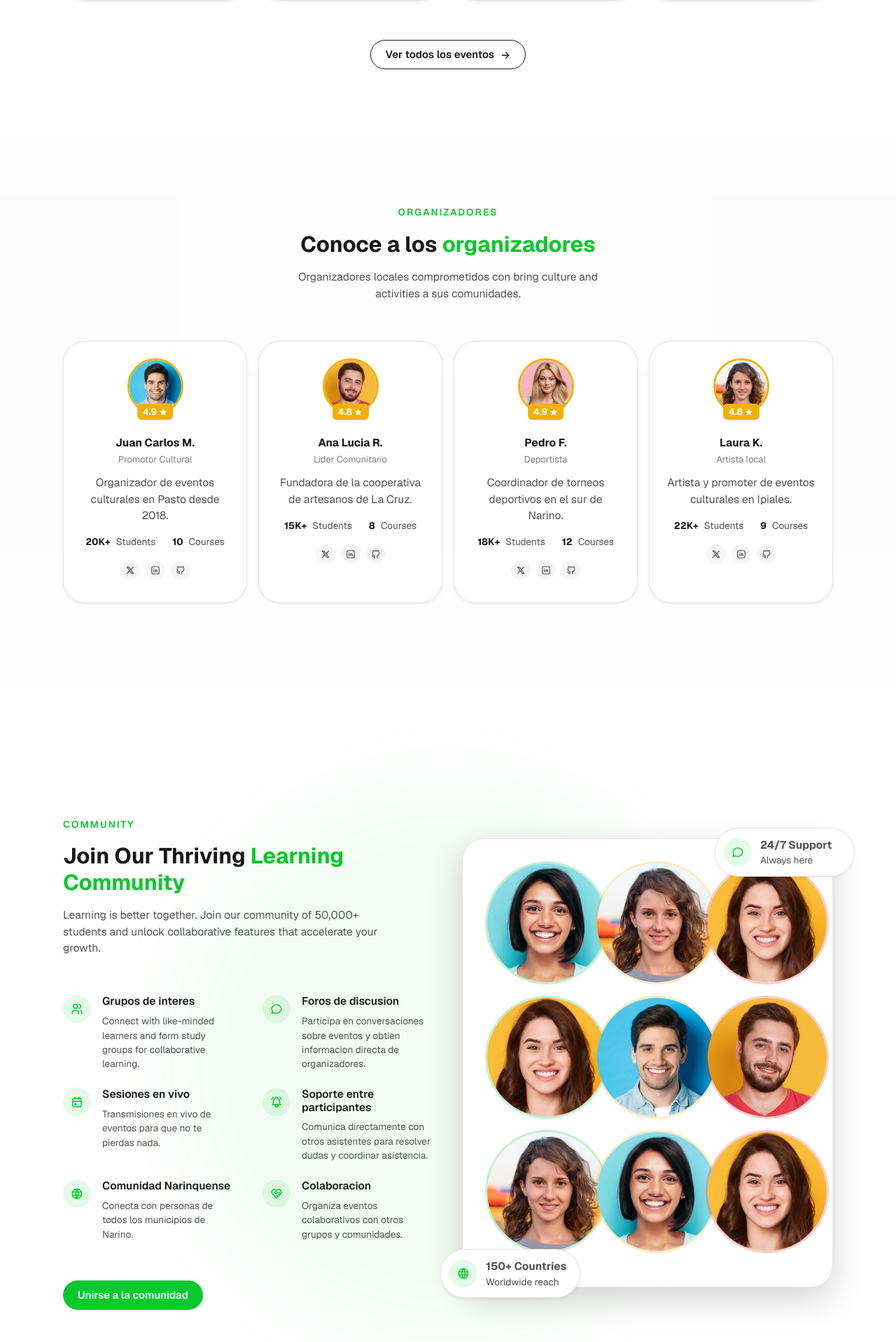
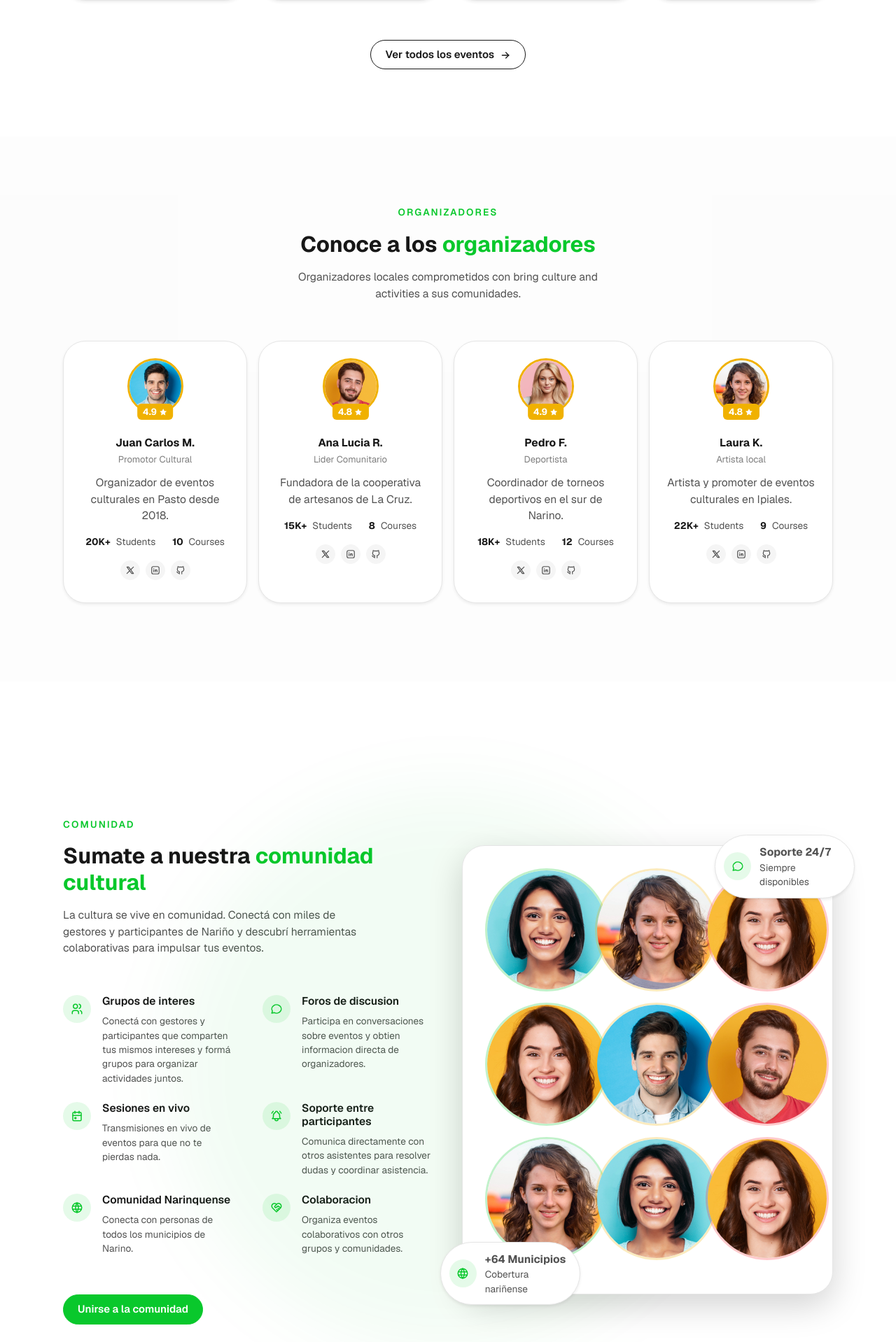
Before and after one commit to aylludev/AgendateNarino, a Django app: page / in a window 1280 px wide. Shown: the part 1501-3419 px from the top of the page at 70% size. Run offline with Django 4.2, Linux system fonts and the light colour scheme; some libraries are stand-ins or nearby versions.

Commit message:
fix(home): alinear IDs de secciones con navbar y traducir comunidad
El navbar apunta a #eventos #organizadores #comunidad #testimonios
pero el body tenia id=courses id=mentor id=group id=testimonials
(mezcla espanol/ingles de la plantilla Vite original).

- courses->eventos, mentor->organizadores, group->comunidad,
  testimonials->testimonios
- traduce el contenido en ingles de la seccion comunidad
  (eyebrow, h2, parrafo, '24/7 Support', '150+ Countries',
  'Connect with like-minded learners...')
- quita 'Precios' del navbar (no hay seccion correspondiente)

```diff
--- a/templates/home/index.html
+++ b/templates/home/index.html
@@ -190,7 +190,7 @@
         </div>
       </div>
   </section>
-  <section class="py-lg-13 py-8" id="courses">
+  <section class="py-lg-13 py-8" id="eventos">
     <div class="container">
       <div class="row text-center">
         <div class="col-lg-6 mx-auto">
@@ -545,7 +545,7 @@
 
   </section>
 
-  <section class="py-lg-13 py-8 bg-light bg-opacity-25" id="mentor">
+  <section class="py-lg-13 py-8 bg-light bg-opacity-25" id="organizadores">
     <div class="container">
       <div class="row text-center">
         <div class="col-lg-5 mx-auto">
@@ -861,19 +861,18 @@
       </div>
   </section>
 
-  <section class="py-lg-13 py-8 position-relative" id="group">
+  <section class="py-lg-13 py-8 position-relative" id="comunidad">
     <div class="circle-bg d-none d-lg-block"></div>
     <div class="container py-lg-13">
       <div class="row  align-items-center gy-8">
         <div class="col-xl-6">
           <div class="mb-10 pe-lg-12">
             <span class="text-primary text-uppercase small fw-semibold"
-              style="letter-spacing: .125rem;">Community</span>
-            <h2 class="fw-bold mt-4 mb-4">Join Our Thriving <span class="text-primary">Learning
-                Community</span></h2>
+              style="letter-spacing: .125rem;">Comunidad</span>
+            <h2 class="fw-bold mt-4 mb-4">Sumate a nuestra <span class="text-primary">comunidad cultural</span></h2>
             <p class="mb-0">
-              Learning is better together. Join our community of 50,000+ students and unlock collaborative features that
-              accelerate your growth.
+              La cultura se vive en comunidad. Conectá con miles de gestores y participantes de Nariño y descubrí
+              herramientas colaborativas para impulsar tus eventos.
             </p>
           </div>
           <div class="row">
@@ -892,8 +891,8 @@
                 </div>
                 <div>
                   <h4 class="h6">Grupos de interes</h4>
-                  <p class="mb-0 small">Connect with like-minded learners and form study groups for collaborative
-                    learning.</p>
+                  <p class="mb-0 small">Conectá con gestores y participantes que comparten tus mismos intereses y
+                    formá grupos para organizar actividades juntos.</p>
                 </div>
 
               </div>
@@ -1071,8 +1070,8 @@
                   </svg>
                 </div>
                 <div class="d-flex flex-column">
-                  <span class="fw-bold">24/7 Support</span>
-                  <small>Always here</small>
+                  <span class="fw-bold">Soporte 24/7</span>
+                  <small>Siempre disponibles</small>
                 </div>
 
               </div>
@@ -1094,8 +1093,8 @@
                   </svg>
                 </div>
                 <div class="d-flex flex-column">
-                  <span class="fw-bold">150+ Countries</span>
-                  <small>Worldwide reach</small>
+                  <span class="fw-bold">+64 Municipios</span>
+                  <small>Cobertura nariñense</small>
                 </div>
 
               </div>
@@ -1106,7 +1105,7 @@
         </div>
       </div>
   </section>
-  <section class="py-lg-13 py-8 bg-light bg-opacity-50" id="testimonials">
+  <section class="py-lg-13 py-8 bg-light bg-opacity-50" id="testimonios">
 
     <div class="container">
       <div class="row">
--- a/templates/includes/marketing_navbar.html
+++ b/templates/includes/marketing_navbar.html
@@ -27,7 +27,6 @@
         <li class="nav-item"><a href="{% url 'home' %}#organizadores" class="nav-link">Organizadores</a></li>
         <li class="nav-item"><a href="{% url 'home' %}#comunidad" class="nav-link">Comunidad</a></li>
         <li class="nav-item"><a href="{% url 'home' %}#testimonios" class="nav-link">Testimonios</a></li>
-        <li class="nav-item"><a href="{% url 'home' %}#precios" class="nav-link">Precios</a></li>
       </ul>
       <div class="d-flex gap-3 align-items-center">
         {% if user.is_authenticated %}
```
